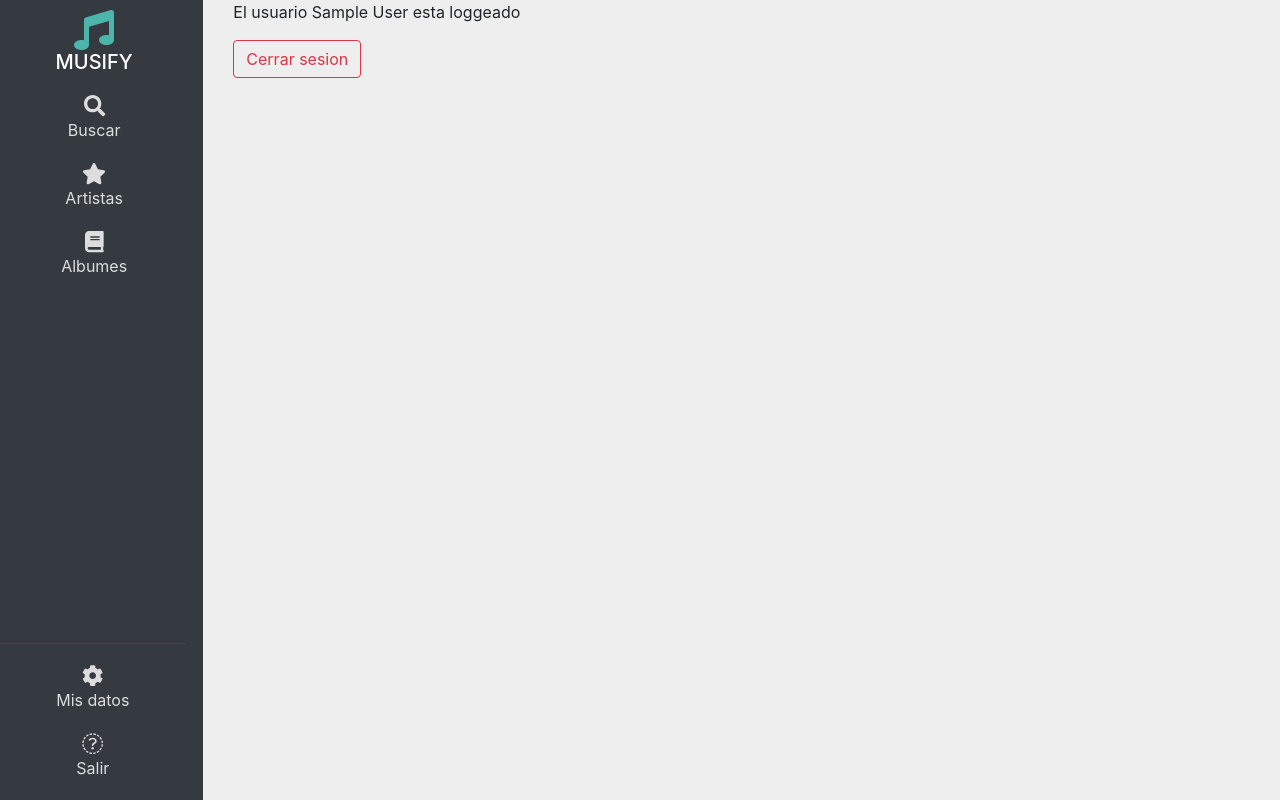
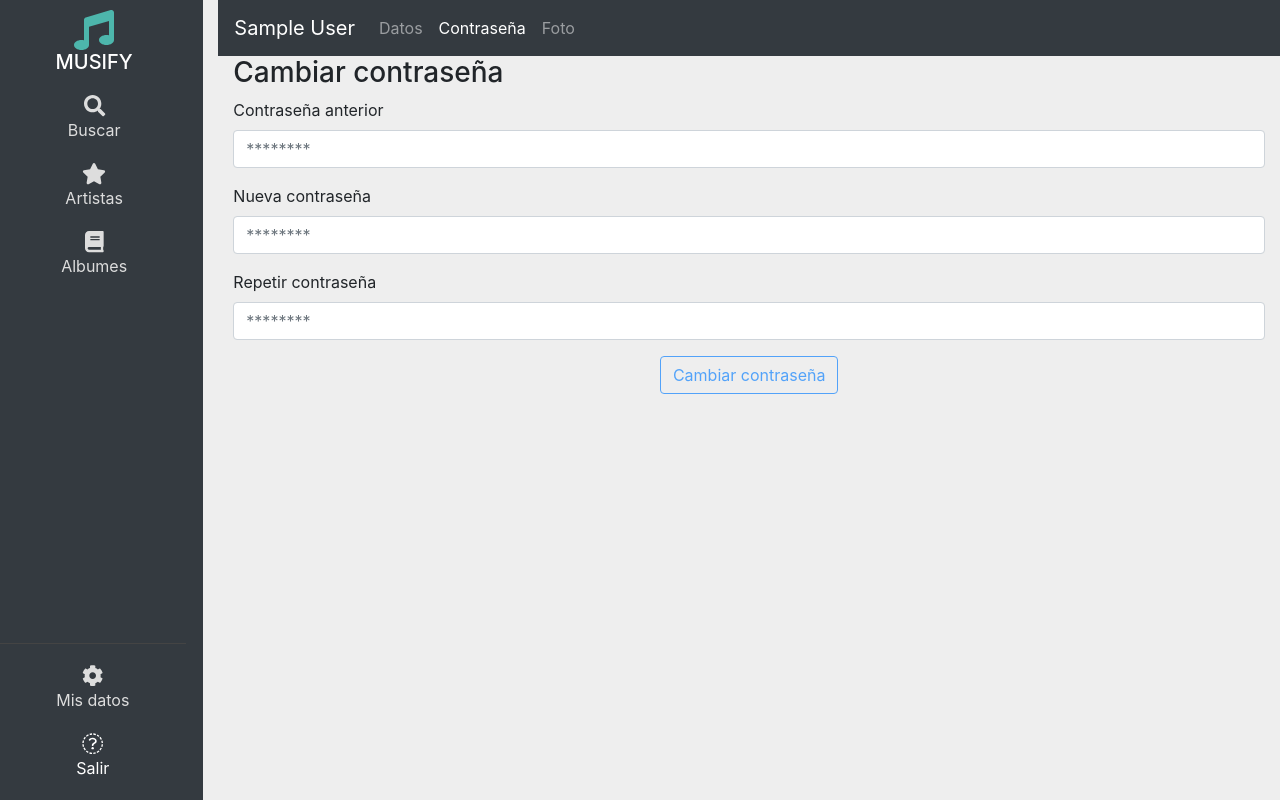
Before and after one commit to elementaryWat/miniSpotifyClient, an Angular app: page /user/password in a window 1280 px wide. Before the commit this address led to /home. Built offline with nearby package versions, Linux system fonts and the light colour scheme; sample sign-in values are in the browser's storage.

Commit message:
Fix routes al recargar
Cuando se recargaba la pagina volvia al home sin importar la pagina en la que se encontraba. Se soluciono haciendo que solo cuando se loguee el usuario se redireccione al home

```diff
--- a/src/app/app.component.ts
+++ b/src/app/app.component.ts
@@ -16,8 +16,6 @@ export class AppComponent {
       this.logged=isLogged;
       if(!isLogged){
         router.navigate(['/login']);
-      }else{
-        router.navigate(['/home']);
       }
     })
   }
--- a/src/app/components/login/login.component.ts
+++ b/src/app/components/login/login.component.ts
@@ -20,9 +20,15 @@ export class LoginComponent implements OnInit {
   hayErrorRegistro:boolean=false;
   registroExitoso:boolean=false;
   errorMsgR:string;
-  constructor(private userService:UserService) {
+  constructor(private userService:UserService,
+    private router:Router) {
     this.crearFormLogin();
     this.crearFormRegistro();
+    userService.estadoLogged.subscribe(isLogged=>{
+      if(isLogged){
+        router.navigate(['/home']);
+      }
+    })
   }
 
   crearFormLogin() {
--- a/src/app/components/nav-bar/nav-bar.component.html
+++ b/src/app/components/nav-bar/nav-bar.component.html
@@ -31,7 +31,7 @@
     </div>
     Mis datos
   </a>
-  <a href="">
+  <a (click)="logOut()" class="btn-logout">
     <div class="fontA">
       <i class="fas fa-sign-out fa-lg"></i>
     </div>
--- a/src/app/components/nav-bar/nav-bar.component.ts
+++ b/src/app/components/nav-bar/nav-bar.component.ts
@@ -1,4 +1,5 @@
 import { Component, OnInit } from '@angular/core';
+import { UserService } from '../../services/user.service';
 
 @Component({
   selector: 'app-nav-bar',
@@ -7,8 +8,11 @@ import { Component, OnInit } from '@angular/core';
 })
 export class NavBarComponent implements OnInit {
 
-  constructor() { }
+  constructor(private userService:UserService) { }
 
+  logOut(){
+    this.userService.logOut();
+  }
   ngOnInit() {
   }
 
--- a/src/app/components/user/user-password.component.html
+++ b/src/app/components/user/user-password.component.html
@@ -17,7 +17,7 @@
         </div>
       </div>
       <div class="form-group">
-        <label for="userPassword">Contraseña</label>
+        <label for="userPassword">Nueva contraseña</label>
         <input type="password" [ngClass]="{'is-valid': formUserPassword.controls['password'].valid && formUserPassword.controls['password'].touched
                     , 'is-invalid':formUserPassword.controls['password'].invalid && formUserPassword.controls['password'].touched}"
           class="form-control" formControlName="password" id="userPassword" placeholder="********">
--- a/src/app/components/user/user-photo.component.html
+++ b/src/app/components/user/user-photo.component.html
@@ -13,7 +13,7 @@
           </div>
         </div>
         <!-- TODO: This is for server side, there is another version for browser defaults -->
-        <button type="submit" class="btn btn-outline-primary" [disabled]="formPhotoUser.invalid">Actualizar foto</button>
+        <button type="submit" class="btn btn-outline-primary" >Actualizar foto</button>
       </form>
     </div>
 
--- a/src/styles.css
+++ b/src/styles.css
@@ -38,7 +38,9 @@ html, body{
     border-top: 1px solid #444;
     width: 85%;
 }
-
+.btn-logout{
+    cursor: pointer;
+}
 .head-title{
     text-align: center;
     margin-top: 10px;
```
